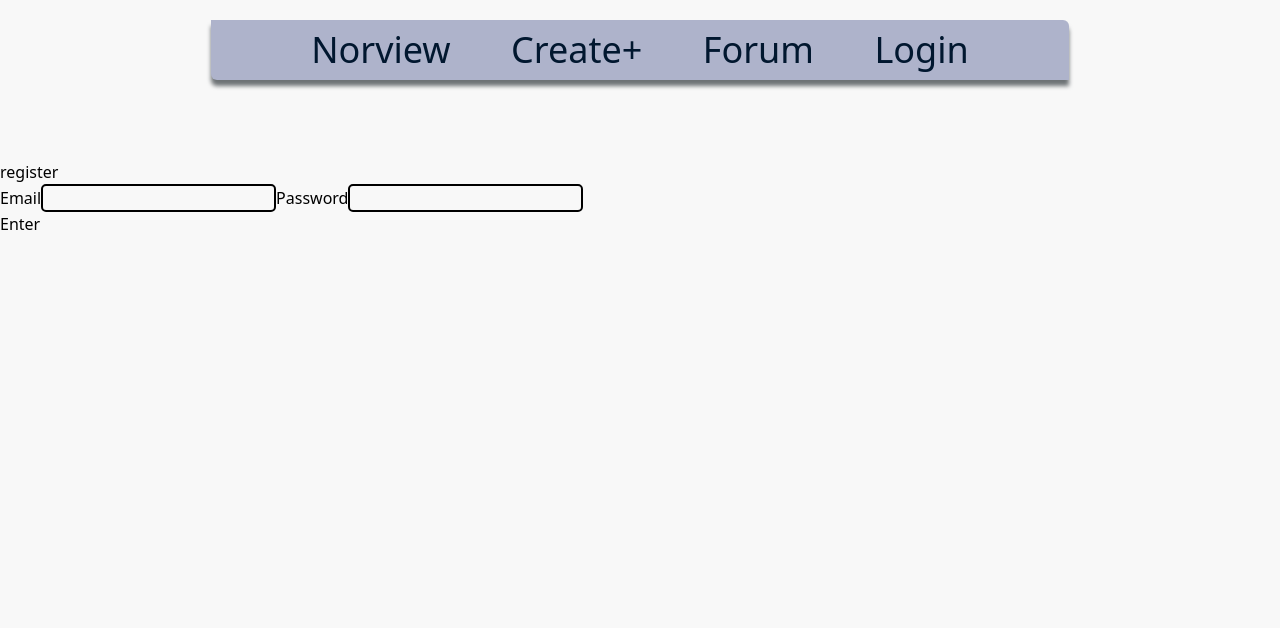
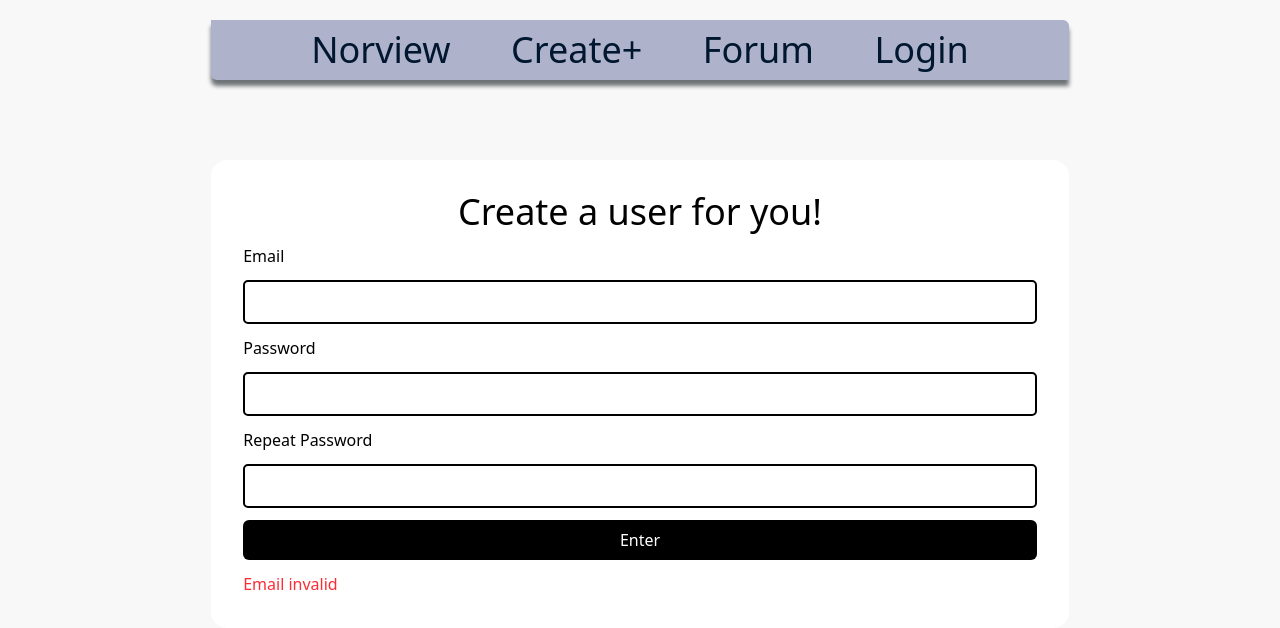
Before and after one commit to UserR3D/Norview, a Next.js app: page /register in a window 1280 px wide. Both pictures are taken after a click on the button "Enter". Shown: the top 628 px of the page. Built offline with nearby package versions, Linux system fonts and the light colour scheme; no server answers.

Commit message:
create user, css and rules

```diff
--- a/src/app/(auth)/register/page.tsx
+++ b/src/app/(auth)/register/page.tsx
@@ -6,11 +6,28 @@ const req = new ApiClient();
 
 export default function Home() {
   const [user, setUser] = React.useState<string>("");
+  const [password, setPassword] = React.useState<string>("");
   const [access, setAccess] = React.useState<string>("");
+  const [error, setError] = React.useState<string>("");
+  async function Register() {
+    const emailRegex = /^[^\s@]+@[^\s@]+\.[^\s@]+$/;
+    if (emailRegex.test(user)) {
+      if (access.length || password.length < 8)
+        setError("Password with less that 8 characters");
+      if (access === password) {
+        req.registerUser({ email: user, password: access, role: "USER" });
+      } else {
+        setError("Passwords must be the same");
+      }
+    } else {
+      setError("Email invalid");
+    }
+  }
 
   return (
-    <div>
-      <h1>register</h1>
+    <section className="container">
+      <div className="flex flex-col gap-3 justify-center bg-[#ffffff] rounded-2xl p-8">
+        <p className="text-4xl self-center">Create a user for you!</p>
         <label htmlFor="email">Email</label>
         <input
           type="email"
@@ -18,18 +35,30 @@ export default function Home() {
           onChange={(e) => {
             setUser(e.target.value);
           }}
+          className="p-2"
         />
         <label htmlFor="password">Password</label>
         <input
           type="password"
           value={access}
           onChange={(e) => setAccess(e.target.value)}
+          className="p-2"
+        />
+        <label htmlFor="password">Repeat Password</label>
+        <input
+          type="password"
+          value={password}
+          onChange={(e) => setPassword(e.target.value)}
+          className="p-2"
         />
         <button
-        onClick={() => req.registerUser({ email: user, password: access })}
+          className="rounded-md bg-[#000] text-[#fff] p-2"
+          onClick={Register}
         >
           Enter
         </button>
+        {error ? <p className="text-red-500">{error}</p> : ""}
       </div>
+    </section>
   );
 }
--- a/src/app/lib/SignIn.tsx
+++ b/src/app/lib/SignIn.tsx
@@ -23,7 +23,7 @@ export default function SignIn() {
   return (
     <section className="container">
       <form className="flex flex-col gap-3 justify-center bg-[#ffffff] rounded-2xl p-8">
-        <p className="self-center">Sign in to Norview</p>
+        <p className="text-4xl self-center">Sign in to Norview</p>
         <label htmlFor="email">Username or email address</label>
         <input
           type="email"
```
Lines whose indentation alone changed are shown as unchanged.
